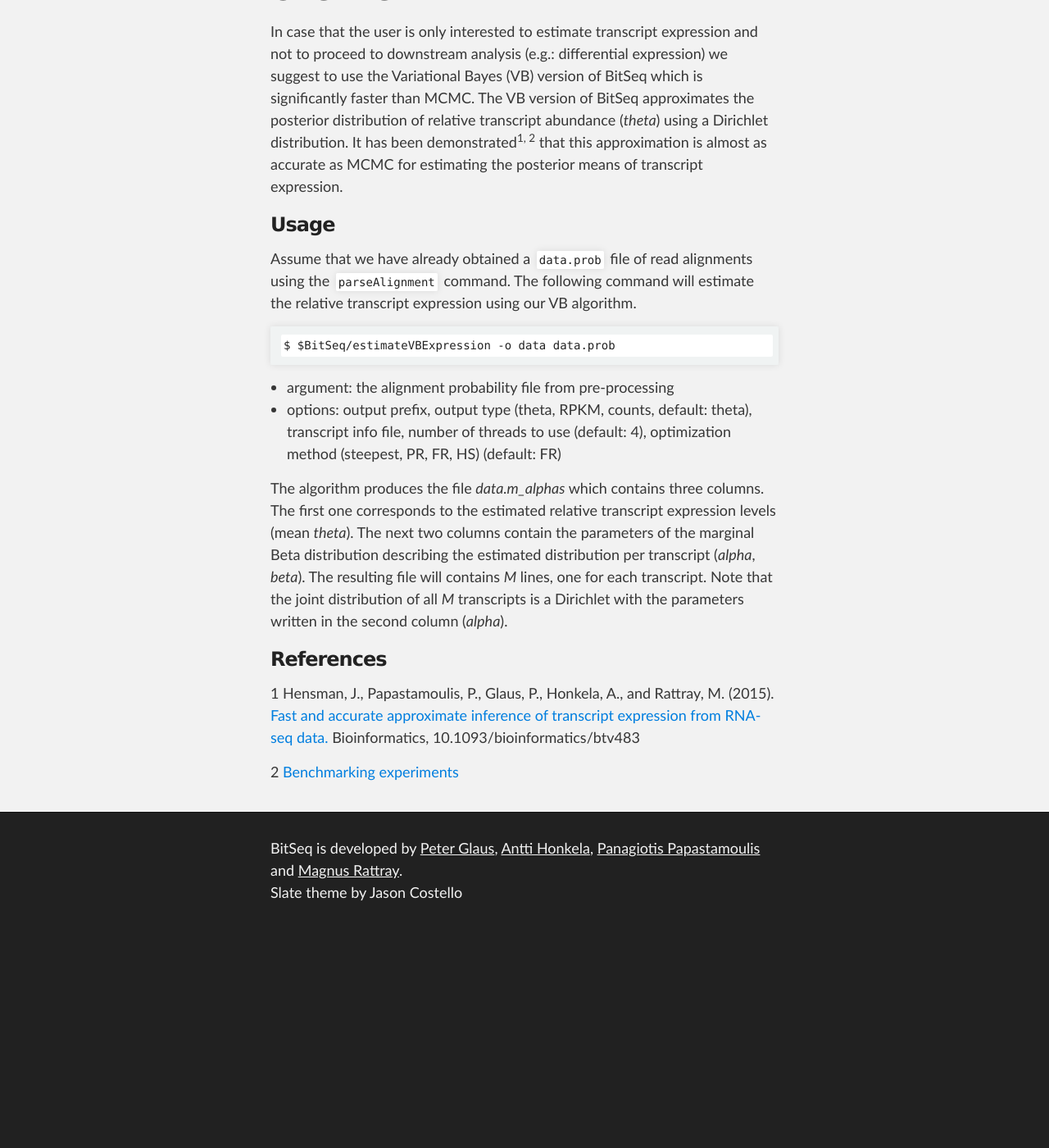
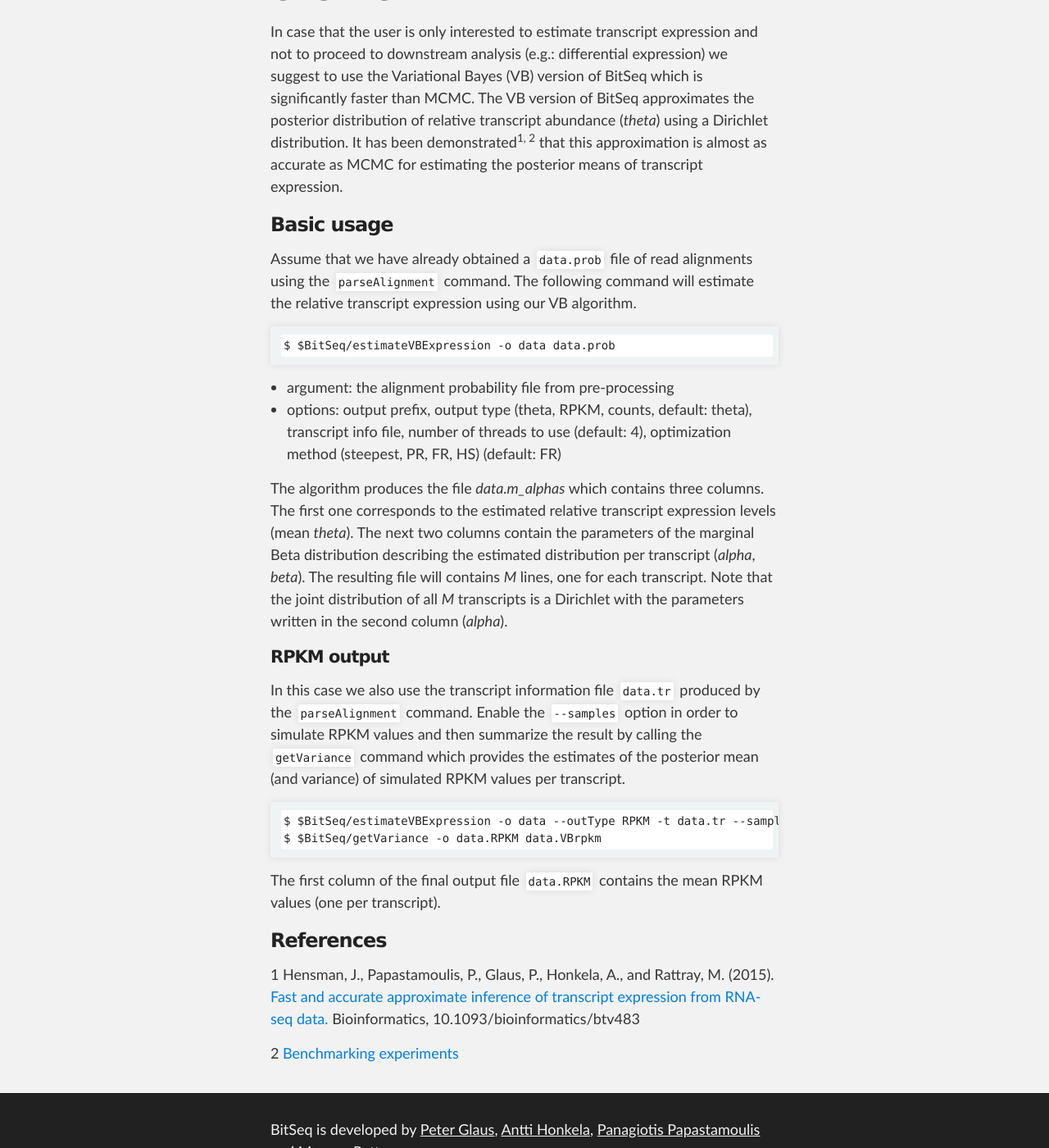
Before and after one commit to BitSeq/bitseq.github.io, a Jekyll site: the page built from howto/variationalBayes.md, in a window 1280 px wide and 1400 px high, scrolled down 335 px. Shown: the whole window at 82% size. Built offline with Jekyll 4.4.1, drawn with Linux system fonts in a browser that asks for light colours; Markdown is read by kramdown in place of the engine named in the settings; before the commit the page ends 1472 px from its top, so only the background shows below that.

Commit message:
add RPKM example to VB

````diff
--- a/howto/variationalBayes.md
+++ b/howto/variationalBayes.md
@@ -8,7 +8,7 @@
 
 In case that the user is only interested to estimate transcript expression and not to proceed to downstream analysis (e.g.: differential expression) we suggest to use the Variational Bayes (VB) version of BitSeq which is significantly faster than MCMC. The VB version of BitSeq approximates the posterior distribution of relative transcript abundance (*theta*) using a Dirichlet distribution. It has been demonstrated<sup>1, 2</sup> that this approximation is almost as accurate as MCMC for estimating the posterior means of transcript expression.
 
-### Usage
+### Basic usage
 
 Assume that we have already obtained a `data.prob` file of read alignments using the `parseAlignment` command. The following command will estimate the relative transcript expression using our VB algorithm.
 
@@ -21,6 +21,17 @@
 
 The algorithm produces the file *data.m_alphas* which contains three columns. The first one corresponds to the estimated relative transcript expression levels (mean *theta*). The next two columns contain the parameters of the marginal Beta distribution describing the estimated distribution per transcript (*alpha*, *beta*). The resulting file will contains *M* lines, one for each transcript. Note that the joint distribution of all *M* transcripts is a Dirichlet with the parameters written in the second column (*alpha*).
 
+#### RPKM output
+
+In this case we also use the transcript information file `data.tr` produced by the `parseAlignment` command. Enable the `--samples` option in order to simulate RPKM values and then summarize the result by calling the `getVariance` command which provides the estimates of the posterior mean (and variance) of simulated RPKM values per transcript.
+
+```
+$ $BitSeq/estimateVBExpression -o data --outType RPKM -t data.tr --samples=1000 data.prob
+$ $BitSeq/getVariance -o data.RPKM data.VBrpkm
+```
+
+The first column of the final output file `data.RPKM` contains the mean RPKM values (one per transcript).
+
 ### References
 
  1 Hensman, J., Papastamoulis, P., Glaus, P., Honkela, A., and Rattray, M. (2015). [Fast and accurate approximate inference of transcript expression from RNA-seq data.](http://bioinformatics.oxfordjournals.org/content/early/2015/09/04/bioinformatics.btv483) Bioinformatics, 10.1093/bioinformatics/btv483
````
